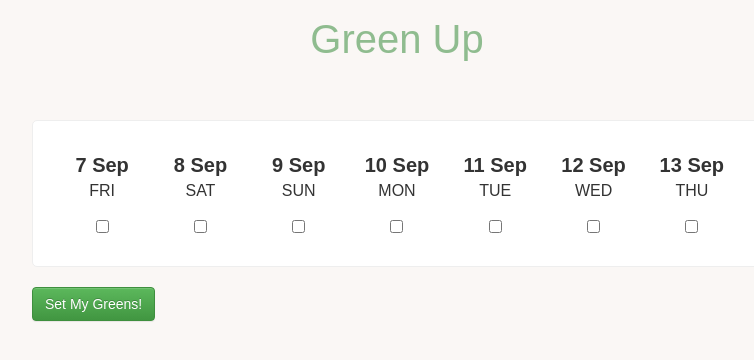
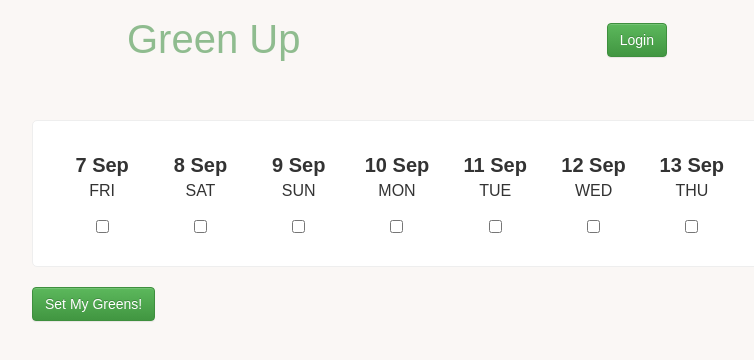
Before and after one commit to iancottam91/green-up, a React (Create React App) app in the folder client/: page /set-my-greens in a window 1280 px wide. Shown: the top 360 px of the page, without its empty margins (243-997 px from the left). Built offline with nearby package versions, Linux system fonts and the light colour scheme; no server answers; what react-router-redux would draw is missing.

Commit message:
[IC] - Get my availabilities

```diff
--- a/client/src/js/AddAvailability.js
+++ b/client/src/js/AddAvailability.js
@@ -4,6 +4,7 @@ import { Grid, Col, Button } from 'react-bootstrap';
 import request from 'superagent';
 import '../styles/date.css';
 import { connect } from 'react-redux';
+import { get, getAvailabilityFilter } from './utils/api';
 // need a calendar as per:
 
 //https://doodle.com/poll/i78zw9vimvgyiw5c#calendar
@@ -30,6 +31,18 @@ class AddAvailability extends Component {
   componentDidMount() {
     // get next 7 dates
     this.getDatesForTheWeek();
+    this.getMyAvailabilityForTheWeek();
+  }
+
+  getMyAvailabilityForTheWeek() {
+    // add db query to get all availabilities within the date range for a specific userid
+    const filter = getAvailabilityFilter('Test');
+    console.log(filter);
+    get('/availabilities', 'QLaWTpZESronSIFc1UblnnDPtwNH3Hma3KP3YCobzLwkfqszK2wRwWRKA2kjq7h2', filter).then((res) => {
+      console.log(res);
+    }).catch((err) => {
+      console.error(err);
+    });
   }
 
   getDatesForTheWeek() {
--- a/client/src/js/App.js
+++ b/client/src/js/App.js
@@ -1,5 +1,5 @@
 import React, { Component } from 'react';
-import Header from './Header';
+import AppStructure from './AppStructure';
 import Register from './Register';
 import Login from './Login';
 import './../styles/App.css';
@@ -13,10 +13,10 @@ class App extends Component {
 
   render() {
     return (
+      <Provider store={store}>
         <div className="App">
-        <Header></Header>
-        <Provider store={store}>
           <Router history={browserHistory}>
+            <Route path="/" component={AppStructure}>
               <Route path="/register" component={Register}></Route>
               <Route
                 path="/login"
@@ -30,9 +30,10 @@ class App extends Component {
                 path="/set-my-greens"
                 component={AddAvailability}
               ></Route>
+            </Route>
           </Router>
+        </div>
       </Provider>
-      </div>
     );
   }
 }
--- /dev/null
+++ b/client/src/js/AppStructure.js
@@ -0,0 +1,10 @@
+import React from 'react';
+import Header from './Header';
+
+const AppStructure = props =>
+  <div>
+    <Header />
+    {props.children}
+  </div>;
+
+export default AppStructure;
--- a/client/src/js/Header.js
+++ b/client/src/js/Header.js
@@ -1,13 +1,37 @@
 import React, { Component } from 'react';
+import { connect } from 'react-redux';
+import { Link } from 'react-router';
+import { Button } from 'react-bootstrap';
+import { Grid, Col } from 'react-bootstrap';
 
 class Header extends Component {
   render() {
     return (
       <header>
-        <span className="logo">Green Up</span>
+        <Grid>
+          <Col xs={6} xsOffset={3}>
+            <div className="header-container">
+              <span className="logo">Green Up</span>
+              {
+                this.props.user.username === '' ?
+                <Link to="/login">
+                  <Button bsStyle="success">Login</Button>
+                </Link> : <span>{this.props.user.realm}</span>
+              }
+            </div>
+          </Col>
+        </Grid>
       </header>
     );
   }
 }
 
-export default Header;
+const mapStateToProps = state => ({
+  user: state.user
+});
+
+const mapDispatchToProps = {
+
+}
+
+export default connect(mapStateToProps, mapDispatchToProps)(Header);
--- a/client/src/js/Login.js
+++ b/client/src/js/Login.js
@@ -78,6 +78,9 @@ class Login extends Component {
       userLoginSuccess: true,
       userLoginFail: false
     });
+
+    // redirect to set greens page ?
+    // better to have a nice view of either clicking view greens or set greens
   }
 
   handleUnsuccessfulRegister(err) {
--- a/client/src/js/store/reducer/user.js
+++ b/client/src/js/store/reducer/user.js
@@ -1,6 +1,6 @@
 export const defaultState = {
   token: '',
-  username: 'username'
+  username: ''
 };
 
 const user = (state = defaultState, action) => {
--- a/client/src/js/utils/api.js
+++ b/client/src/js/utils/api.js
@@ -19,8 +19,28 @@ export const post = (url, data) => {
 *
 * returns {promise}
 */
-export const get = (url, token) => {
+export const get = (url, token, filter) => {
   return request
   .get(`http://localhost:3000/api${url}?access_token=${token}`)
+  .query({filter})
   .set('Accept', 'application/json');
 }
+
+/*
+* {string} userId - user id
+* {date} startDate - Round-trip date format
+* {date} endDate - Round-trip date format
+*
+* returns {Object} - the filter for ajax
+*/
+export const getAvailabilityFilter = (userId, startDate, endDate) => {
+  const filter = {
+    where: {
+      ...(userId && {userId}),
+      ...((startDate && !endDate) && {"availability": {"gt": startDate}}),
+      ...((!startDate && endDate) && {"availability": {"lt": endDate}}),
+      ...((startDate && endDate) && {"availability": {"between": [startDate,endDate]}}),
+    }
+  }
+  return filter
+}
--- a/client/src/styles/App.css
+++ b/client/src/styles/App.css
@@ -11,9 +11,13 @@ html, body {
 header {
   height: 80px;
   display: flex;
-  justify-content: center;
   align-items: center;
   margin-bottom: 40px;
+}
+.header-container {
+  display: flex;
+  justify-content: space-between;
+  align-items: center;
 }
 
 .logo {
```
Also changed, not shown: 2 other files (tests, documents, lock files or other folders). Lines whose indentation alone changed are shown as unchanged.
